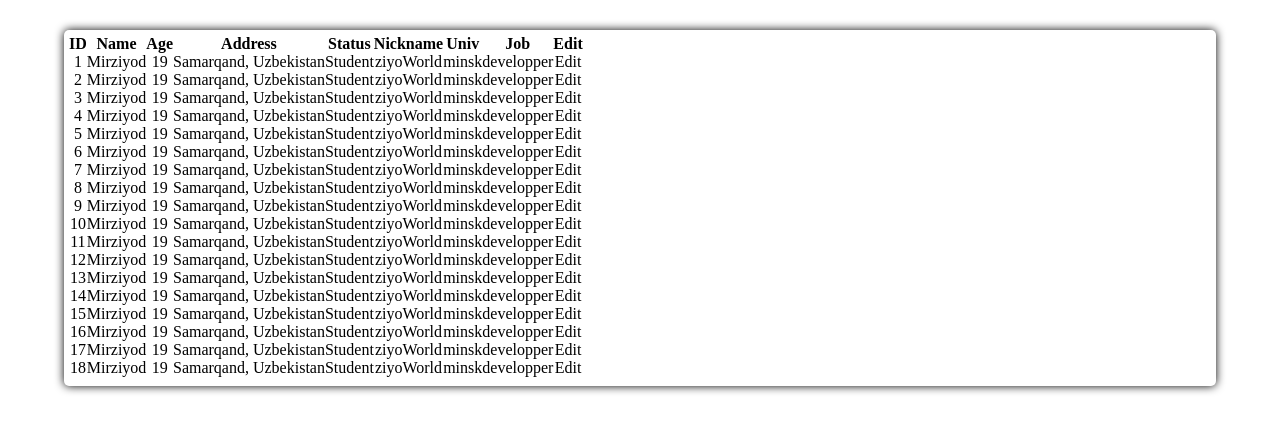
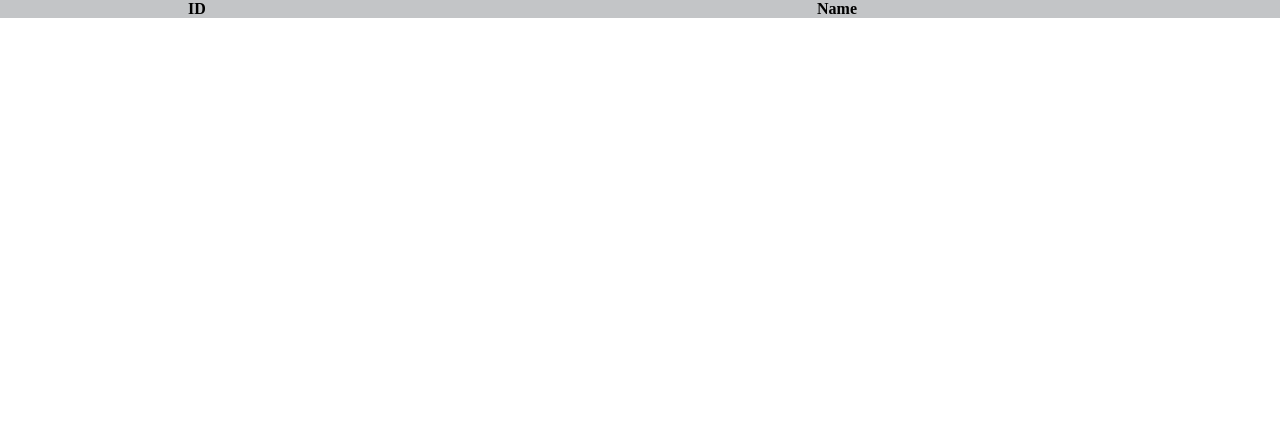
Before and after one commit to ZiyoWorld/reactjs, a React (Create React App) app: page / in a window 1280 px wide. Shown: the top 432 px of the page. Built offline with nearby package versions, Linux system fonts and the light colour scheme.

Commit message:
Hello homework

```diff
--- a/src/App.jsx
+++ b/src/App.jsx
@@ -6,43 +6,15 @@ class App extends Component {
     state = {  }
     render() {
         return (
-            <div className="app">
            <table>
             <thead>
                 <tr>
                     <th>ID</th>
                     <th>Name</th>
-                            <th>Age</th>
-                            <th>Address</th>
-                            <th>Status</th>
-                            <th>Nickname</th>
-                            <th>Univ</th>
-                            <th>Job</th>
-                            <th>Edit</th>
+                    <th></th>
                 </tr>
             </thead>
-                    <tbody>
-                        {
-                            data.map( (value)=>{
-                                return(
-                                    <tr key={value.id}>
-                                        <td>{value.id}</td>
-                                        <td>{value.name}</td>
-                                        <td>{value.age}</td>
-                                        <td>{value.address}</td>
-                                        <td>{value.status}</td>
-                                        <td>{value.nickname}</td>
-                                        <td>{value.univ}</td>
-                                        <td>{value.job}</td>
-                                        <td>{value.edit}</td>
-                                    </tr>
-
-                                )
-                            })
-                        }
-                    </tbody>
            </table>
-            </div>
          );
     }
 }
--- a/src/index.css
+++ b/src/index.css
@@ -29,15 +29,18 @@ table, tr, th, td{
 } */
 
 table{
+  text-align: center;
   width: 100%;
-  text-align: center;
-  display: inline-block;
-
-
 }
 table, tr,td, th{
   border-collapse: collapse;
 }
+td{
+  margin: 10px 0;
+}
+tr:hover{
+  background-color: rgb(195, 197, 199);
+}
 tbody{
   overflow-x: scroll;
 }
```
Lines whose indentation alone changed are shown as unchanged.
